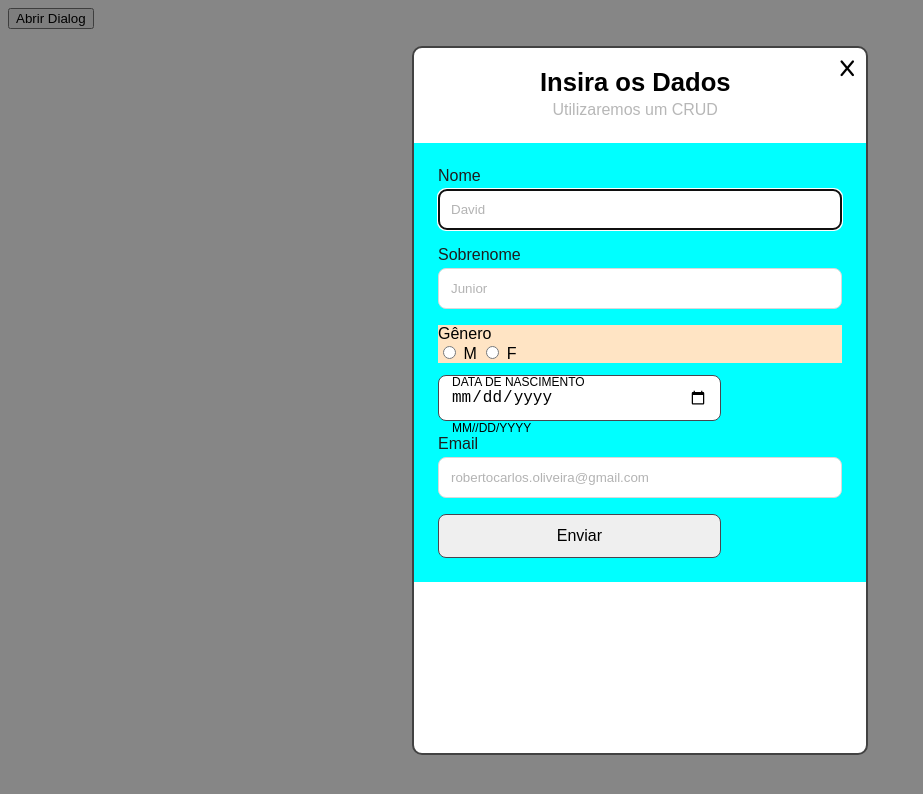
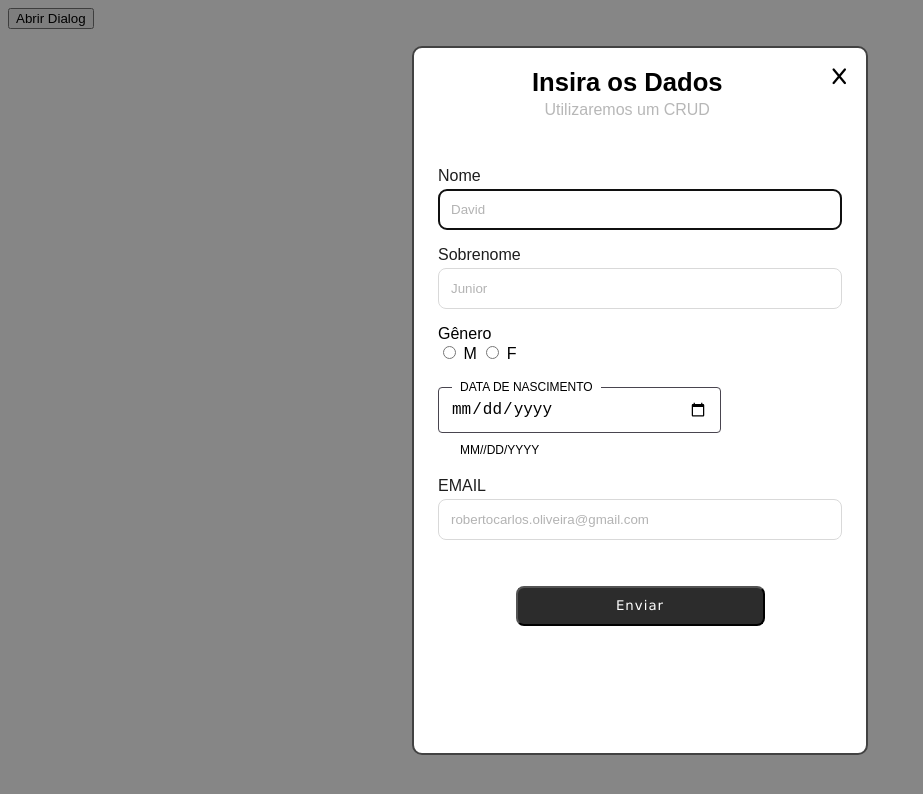
Before and after one commit to Angellington/JavascriptAprendiz, a plain HTML site: page Projeto-CRUD/modal.html in a window 1280 px wide. Both pictures are taken after a click on the button "Abrir Dialog". Shown: the whole page, without its empty margins (0-923 px from the left). Drawn offline with Linux system fonts and the light colour scheme.

Commit message:
Modal Completo

```diff
--- a/Projeto-CRUD/modal.html
+++ b/Projeto-CRUD/modal.html
@@ -44,12 +44,15 @@
             <div class="nasc">
                 <label for="nasc" id="data-nasc">DATA DE NASCIMENTO</label>
                 <input type="date" name="nasc" required>
-                <label for="nasc">MM//DD/YYYY</label>
+                <label for="nasc"><p>MM//DD/YYYY</p></label>
             <div class="campo">
-                <label for="email">Email</label>
+                <label for="email"><p>EMAIL</p></label>
                 <input type="text" id="email" placeholder="robertocarlos.oliveira@gmail.com" required>
             </div>
-            <input type="submit" value="Enviar">
+
+            <div class="enviar">
+                <input type="submit" value="Enviar">
+            </div>
         </form>
     </dialog>
 
--- a/Projeto-CRUD/styles/desktop/home.css
+++ b/Projeto-CRUD/styles/desktop/home.css
@@ -1,9 +1,4 @@
-* {
-    margin: 0;
-    padding: 0;
-    font-family: Arial, Helvetica, sans-serif;
-    box-sizing: border-box;
-}
+
 
 @media (width >= 768px) {
     header {
--- a/Projeto-CRUD/styles/desktop/modal.css
+++ b/Projeto-CRUD/styles/desktop/modal.css
@@ -8,6 +8,7 @@
         height: 705px;
 
         padding: 0;
+        overflow: hidden;
     }
     dialog::backdrop{
         background-color: rgba(0, 0, 0, 0.473);
@@ -45,17 +46,21 @@
     dialog .icone {
         background-color: rgba(255, 255, 0, 0);
         cursor: pointer;
-        padding: 8px;
+        padding: 16px;
         margin: 0;
         height: fit-content;
         display: flex;
         justify-content: end;
-        font-size: 18px ;
+        font-size: 18px;
+        transition: 0.4s;
+    }
+    dialog .icone:hover {
+        transform: scale(1.40);
     }
 
     /* Formulario em Si*/
     form {
-        background-color: aqua;
+        background-color: rgb(255, 255, 255);
         padding: 1.5rem;
         font-family: Arial, Helvetica, sans-serif;
     }
@@ -78,7 +83,7 @@
     }
 
     .campo-checkbox {
-        background-color: bisque;
+        background-color: rgba(255, 228, 196, 0);
         margin-bottom: 12px;
     }
     .campo-checkbox p {
@@ -88,15 +93,28 @@
     .nasc {
         display: flex;
         flex-direction: column;
+        z-index: 2;
+        outline: none;
+        margin-top: 24px;
     }
+
 
     .nasc > label {
         color: #000000;
         font-size: 12px;
         margin-left: 14px;
+        background-color: #ffffff;
+        padding: 0px 8px 0 8px;
+        position: relative;
+        outline: none;
     }
+
     .nasc > #data-nasc {
-        position: fixed;
+        position: absolute;
+        transform: translateY(-10px);
+        margin-bottom: 200p;
+        z-index: 3;
+        line-height: 20px;
 
     }
 
@@ -105,10 +123,49 @@
         width: 70%;
         box-sizing: border-box;
         border: 1px solid #49454F;
-        border-radius: 8px;
+        border-radius: 4px;
         font-size: 16px;
+        outline: none;
+        transition: 0.2s ease;
+    }
+    .nasc > input:focus, .nasc > .nasc input:valid {
+        border: 3px solid #65558F;
     }
 
+    .nasc label > p {
+        padding: 0;
+        margin: 10px 0 10px 0px;
+    }
+
+    .campo label > p {
+        padding: 0px;
+        margin: 0px;
+        margin-top: 10px;
+    }
+
+    form .enviar {
+        background-color: #65558f00;
+        display: flex;
+        justify-content: center;
+        margin-top: 30px;
+
+    }
+
+    form .enviar input{
+        background-color: #2C2C2C;
+        color: white;
+        width: 40%;
+        width: 249px;
+        height: 40px;
+        border-radius: 8px;
+        letter-spacing: 1px;
+        font-family: Verdana, Geneva, Tahoma, sans-serif;
+        cursor: pointer;
+        transition: ease-in 0.2s;
+    }
+    form .enviar input:hover {
+        transform: scale(1.09);
+    }
 
 }
 
```
Also changed, not shown: Projeto-CRUD/index.html (+1 -1 lines), Projeto-CRUD/js/modal.js (+9 -3 lines).
